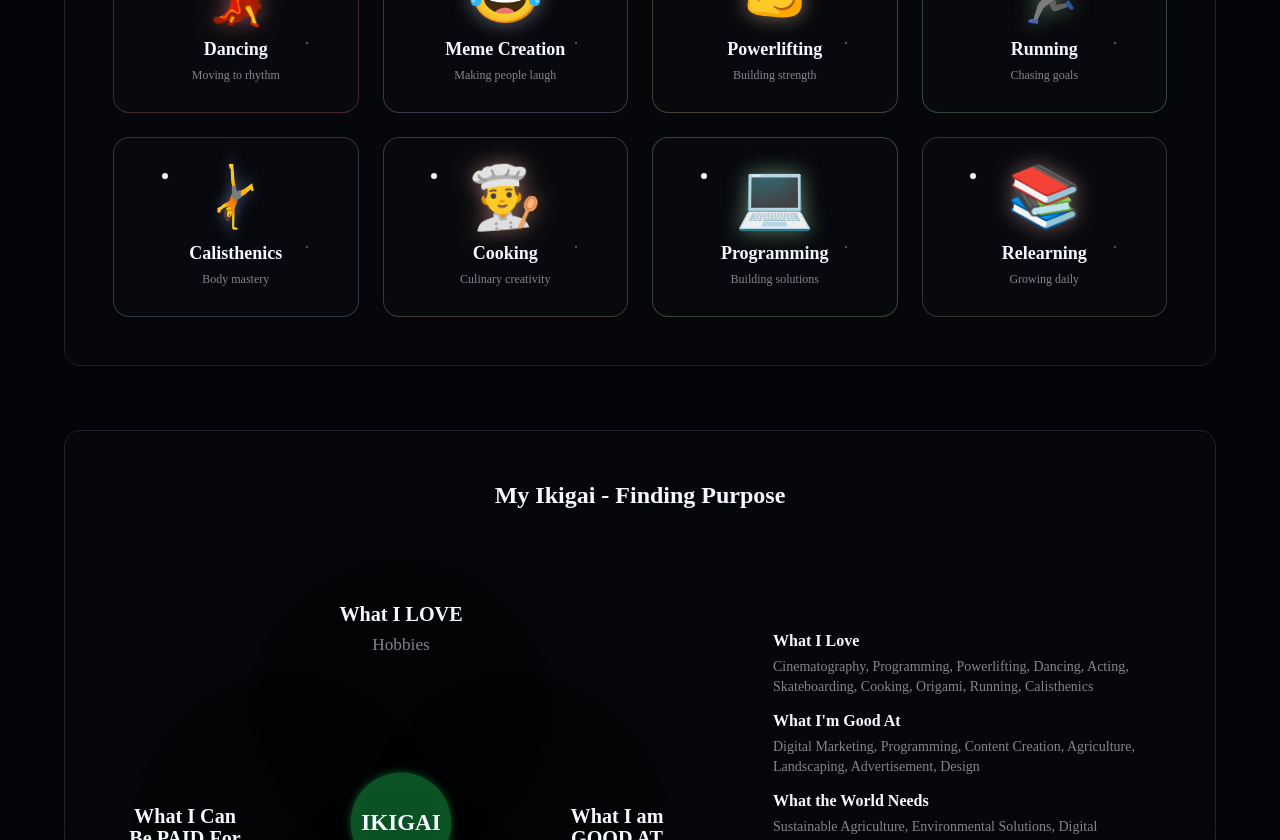
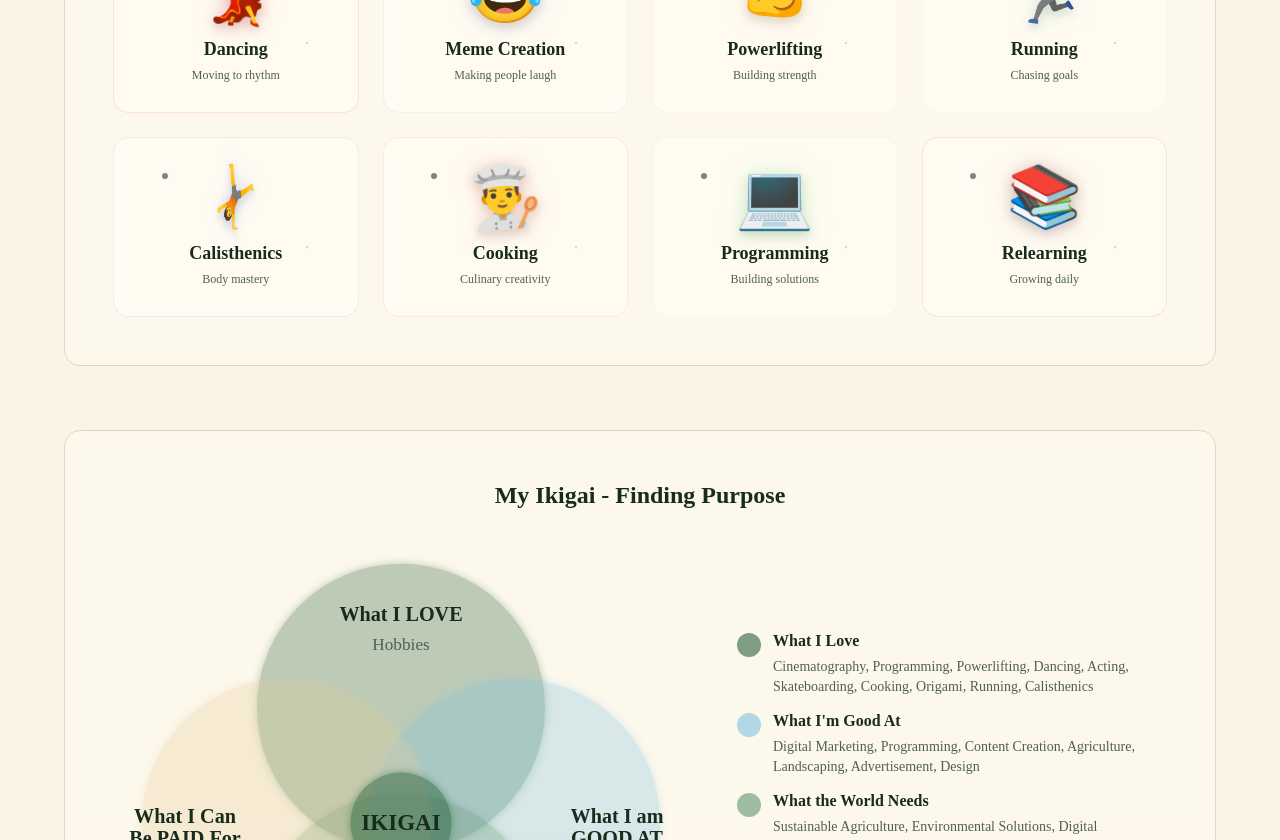
Before and after one commit to bcbirkel/research-portfolio, a Next.js app: page / in a window 1280 px wide. Shown: the part 1960-2800 px from the top of the page. Built offline with nearby package versions, Linux system fonts and the light colour scheme; a web font is replaced by a local one.

Commit message:
feat: update color scheme to light palette and adjust UI elements
Updated global color scheme to a light palette with cream, forest green, and light blue. Adjusted UI elements and animations to match the new color scheme.

V0-Chat-Id: yfefJtuADU6

```diff
--- a/app/globals.css
+++ b/app/globals.css
@@ -4,31 +4,33 @@
 @custom-variant dark (&:is(.dark *));
 
 :root {
-  /* Custom cinematic portfolio color scheme */
-  --background: oklch(0.11 0.01 264);
-  --foreground: oklch(0.98 0.01 264);
-  --card: oklch(0.15 0.01 264);
-  --card-foreground: oklch(0.98 0.01 264);
-  --popover: oklch(0.11 0.01 264);
-  --popover-foreground: oklch(0.98 0.01 264);
-  --primary: oklch(0.68 0.12 165);
-  --primary-foreground: oklch(0.11 0.01 264);
-  --secondary: oklch(0.22 0.02 264);
-  --secondary-foreground: oklch(0.98 0.01 264);
-  --muted: oklch(0.22 0.02 264);
-  --muted-foreground: oklch(0.62 0.01 264);
-  --accent: oklch(0.68 0.12 165);
-  --accent-foreground: oklch(0.11 0.01 264);
+  /* Light portfolio palette: cream, forest green, light blue */
+  --background: oklch(0.97 0.02 85);
+  --foreground: oklch(0.27 0.04 152);
+  --card: oklch(0.99 0.012 85);
+  --card-foreground: oklch(0.27 0.04 152);
+  --popover: oklch(0.99 0.012 85);
+  --popover-foreground: oklch(0.27 0.04 152);
+  --primary: oklch(0.45 0.09 152);
+  --primary-foreground: oklch(0.98 0.015 85);
+  --secondary: oklch(0.9 0.04 230);
+  --secondary-foreground: oklch(0.3 0.05 240);
+  --muted: oklch(0.93 0.025 85);
+  --muted-foreground: oklch(0.47 0.03 152);
+  --accent: oklch(0.84 0.06 230);
+  --accent-foreground: oklch(0.27 0.04 152);
   --destructive: oklch(0.577 0.245 27.325);
-  --destructive-foreground: oklch(0.98 0.01 264);
-  --border: oklch(0.25 0.02 264);
-  --input: oklch(0.25 0.02 264);
-  --ring: oklch(0.68 0.12 165);
-  --chart-1: oklch(0.68 0.12 165);
-  --chart-2: oklch(0.6 0.118 184.704);
-  --chart-3: oklch(0.398 0.07 227.392);
-  --chart-4: oklch(0.828 0.189 84.429);
-  --chart-5: oklch(0.769 0.188 70.08);
+  --destructive-foreground: oklch(0.98 0.01 85);
+  --border: oklch(0.88 0.03 85);
+  --input: oklch(0.88 0.03 85);
+  --ring: oklch(0.45 0.09 152);
+  --chart-1: oklch(0.45 0.09 152);
+  --chart-2: oklch(0.78 0.08 230);
+  --chart-3: oklch(0.62 0.08 152);
+  --chart-4: oklch(0.85 0.07 85);
+  --chart-5: oklch(0.6 0.08 235);
+  --sage: oklch(0.62 0.08 152);
+  --sage-dark: oklch(0.45 0.09 152);
   --radius: 0.625rem;
   --sidebar: oklch(0.985 0 0);
   --sidebar-foreground: oklch(0.145 0 0);
@@ -102,6 +104,8 @@
   --color-chart-3: var(--chart-3);
   --color-chart-4: var(--chart-4);
   --color-chart-5: var(--chart-5);
+  --color-sage: var(--sage);
+  --color-sage-dark: var(--sage-dark);
   --radius-sm: calc(var(--radius) - 4px);
   --radius-md: calc(var(--radius) - 2px);
   --radius-lg: var(--radius);
@@ -135,16 +139,16 @@
   }
 
   ::-webkit-scrollbar-track {
-    background: oklch(0.15 0.01 264);
+    background: oklch(0.93 0.025 85);
   }
 
   ::-webkit-scrollbar-thumb {
-    background: oklch(0.68 0.12 165);
+    background: oklch(0.62 0.08 152);
     border-radius: 5px;
   }
 
   ::-webkit-scrollbar-thumb:hover {
-    background: oklch(0.58 0.12 165);
+    background: oklch(0.45 0.09 152);
   }
 
   /* Added custom animations for 3D scene */
--- a/app/layout.tsx
+++ b/app/layout.tsx
@@ -1,5 +1,5 @@
 import type React from "react"
-import type { Metadata } from "next"
+import type { Metadata, Viewport } from "next"
 
 import "./globals.css"
 import { Geist_Mono, Francois_One as V0_Font_Francois_One, Geist_Mono as V0_Font_Geist_Mono } from 'next/font/google'
@@ -32,6 +32,10 @@ export const metadata: Metadata = {
   },
 }
 
+export const viewport: Viewport = {
+  themeColor: "#f7f1e3",
+}
+
 export default function RootLayout({
   children,
 }: Readonly<{
--- a/components/background-animations.tsx
+++ b/components/background-animations.tsx
@@ -84,7 +84,7 @@ export function BackgroundAnimations() {
     // Draw functions
     const drawStars = () => {
       starsRef.current.forEach((star) => {
-        ctx.fillStyle = `rgba(139, 154, 126, ${star.opacity})`
+        ctx.fillStyle = `rgba(110, 165, 205, ${star.opacity})`
         ctx.beginPath()
         ctx.arc(star.x, star.y, star.size, 0, Math.PI * 2)
         ctx.fill()
@@ -119,8 +119,8 @@ export function BackgroundAnimations() {
           comet.x - Math.cos(comet.angle) * comet.length,
           comet.y - Math.sin(comet.angle) * comet.length,
         )
-        gradient.addColorStop(0, `rgba(139, 154, 126, ${comet.opacity})`)
-        gradient.addColorStop(1, "rgba(139, 154, 126, 0)")
+        gradient.addColorStop(0, `rgba(110, 165, 205, ${comet.opacity})`)
+        gradient.addColorStop(1, "rgba(110, 165, 205, 0)")
 
         ctx.strokeStyle = gradient
         ctx.lineWidth = 2
--- a/components/hobbies-piechart.tsx
+++ b/components/hobbies-piechart.tsx
@@ -5,18 +5,18 @@ import type React from "react"
 import { useEffect, useRef, useState } from "react"
 
 const hobbies = [
-  { name: "Skateboarding", value: 10, color: "hsl(var(--chart-1))" },
-  { name: "Origami", value: 8, color: "hsl(var(--chart-2))" },
-  { name: "Cinematography", value: 12, color: "hsl(var(--chart-3))" },
-  { name: "Acting", value: 9, color: "hsl(var(--chart-4))" },
-  { name: "Dancing", value: 7, color: "hsl(var(--chart-5))" },
-  { name: "Meme Creation", value: 10, color: "hsl(142, 76%, 36%)" },
-  { name: "Powerlifting", value: 11, color: "hsl(24, 100%, 50%)" },
-  { name: "Running", value: 8, color: "hsl(262, 83%, 58%)" },
-  { name: "Calisthenics", value: 9, color: "hsl(199, 89%, 48%)" },
-  { name: "Cooking", value: 7, color: "hsl(340, 82%, 52%)" },
-  { name: "Programming", value: 13, color: "hsl(48, 100%, 50%)" },
-  { name: "Relearning", value: 6, color: "hsl(173, 80%, 40%)" },
+  { name: "Skateboarding", value: 10, color: "var(--chart-1)" },
+  { name: "Origami", value: 8, color: "var(--chart-2)" },
+  { name: "Cinematography", value: 12, color: "var(--chart-3)" },
+  { name: "Acting", value: 9, color: "var(--chart-4)" },
+  { name: "Dancing", value: 7, color: "var(--chart-5)" },
+  { name: "Meme Creation", value: 10, color: "oklch(0.55 0.07 160)" },
+  { name: "Powerlifting", value: 11, color: "oklch(0.88 0.05 220)" },
+  { name: "Running", value: 8, color: "oklch(0.72 0.07 140)" },
+  { name: "Calisthenics", value: 9, color: "oklch(0.7 0.07 225)" },
+  { name: "Cooking", value: 7, color: "oklch(0.8 0.06 75)" },
+  { name: "Programming", value: 13, color: "oklch(0.38 0.07 155)" },
+  { name: "Relearning", value: 6, color: "oklch(0.82 0.05 190)" },
 ]
 
 export function HobbiesPieChart() {
--- a/components/hobby-characters.tsx
+++ b/components/hobby-characters.tsx
@@ -110,7 +110,7 @@ export function HobbyCharacters() {
               {/* Sparkles effect */}
               <div className="absolute inset-0 overflow-hidden rounded-2xl pointer-events-none">
                 <div
-                  className="sparkle absolute w-1 h-1 bg-white rounded-full opacity-0 group-hover:opacity-100"
+                  className="sparkle absolute w-1 h-1 bg-secondary-foreground/60 rounded-full opacity-0 group-hover:opacity-100"
                   style={{
                     top: "20%",
                     left: "20%",
@@ -118,7 +118,7 @@ export function HobbyCharacters() {
                   }}
                 />
                 <div
-                  className="sparkle absolute w-1 h-1 bg-white rounded-full opacity-0 group-hover:opacity-100"
+                  className="sparkle absolute w-1 h-1 bg-secondary-foreground/60 rounded-full opacity-0 group-hover:opacity-100"
                   style={{
                     top: "60%",
                     right: "20%",
@@ -126,7 +126,7 @@ export function HobbyCharacters() {
                   }}
                 />
                 <div
-                  className="sparkle absolute w-1 h-1 bg-white rounded-full opacity-0 group-hover:opacity-100"
+                  className="sparkle absolute w-1 h-1 bg-secondary-foreground/60 rounded-full opacity-0 group-hover:opacity-100"
                   style={{
                     bottom: "20%",
                     left: "50%",
--- a/components/ikigai-diagram.tsx
+++ b/components/ikigai-diagram.tsx
@@ -21,19 +21,19 @@ export function IkigaiDiagram() {
 
             {/* Four circles representing Ikigai quadrants */}
             {/* Top - What You Love (Hobbies) */}
-            <circle cx="200" cy="120" r="100" fill="hsl(var(--chart-1))" opacity="0.3" filter="url(#glow)" />
+            <circle cx="200" cy="120" r="100" fill="var(--chart-1)" opacity="0.3" filter="url(#glow)" />
 
             {/* Right - What You're Good At (Skills) */}
-            <circle cx="280" cy="200" r="100" fill="hsl(var(--chart-2))" opacity="0.3" filter="url(#glow)" />
+            <circle cx="280" cy="200" r="100" fill="var(--chart-2)" opacity="0.3" filter="url(#glow)" />
 
             {/* Bottom - What the World Needs */}
-            <circle cx="200" cy="280" r="100" fill="hsl(var(--chart-3))" opacity="0.3" filter="url(#glow)" />
+            <circle cx="200" cy="280" r="100" fill="var(--chart-3)" opacity="0.3" filter="url(#glow)" />
 
             {/* Left - What You Can Be Paid For */}
-            <circle cx="120" cy="200" r="100" fill="hsl(var(--chart-4))" opacity="0.3" filter="url(#glow)" />
+            <circle cx="120" cy="200" r="100" fill="var(--chart-4)" opacity="0.3" filter="url(#glow)" />
 
             {/* Center circle for Ikigai */}
-            <circle cx="200" cy="200" r="35" fill="hsl(142, 76%, 36%)" opacity="0.5" filter="url(#glow)" />
+            <circle cx="200" cy="200" r="35" fill="var(--primary)" opacity="0.5" filter="url(#glow)" />
 
             {/* Labels */}
             <text x="200" y="60" textAnchor="middle" className="fill-foreground text-sm font-semibold">
@@ -73,7 +73,7 @@ export function IkigaiDiagram() {
             <div className="flex items-start gap-3">
               <div
                 className="w-6 h-6 rounded-full flex-shrink-0 mt-1"
-                style={{ backgroundColor: "hsl(var(--chart-1))", opacity: 0.6 }}
+                style={{ backgroundColor: "var(--chart-1)", opacity: 0.6 }}
               />
               <div>
                 <h4 className="font-semibold mb-1">What I Love</h4>
@@ -87,7 +87,7 @@ export function IkigaiDiagram() {
             <div className="flex items-start gap-3">
               <div
                 className="w-6 h-6 rounded-full flex-shrink-0 mt-1"
-                style={{ backgroundColor: "hsl(var(--chart-2))", opacity: 0.6 }}
+                style={{ backgroundColor: "var(--chart-2)", opacity: 0.6 }}
               />
               <div>
                 <h4 className="font-semibold mb-1">What I'm Good At</h4>
@@ -100,7 +100,7 @@ export function IkigaiDiagram() {
             <div className="flex items-start gap-3">
               <div
                 className="w-6 h-6 rounded-full flex-shrink-0 mt-1"
-                style={{ backgroundColor: "hsl(var(--chart-3))", opacity: 0.6 }}
+                style={{ backgroundColor: "var(--chart-3)", opacity: 0.6 }}
               />
               <div>
                 <h4 className="font-semibold mb-1">What the World Needs</h4>
@@ -113,7 +113,7 @@ export function IkigaiDiagram() {
             <div className="flex items-start gap-3">
               <div
                 className="w-6 h-6 rounded-full flex-shrink-0 mt-1"
-                style={{ backgroundColor: "hsl(var(--chart-4))", opacity: 0.6 }}
+                style={{ backgroundColor: "var(--chart-4)", opacity: 0.6 }}
               />
               <div>
                 <h4 className="font-semibold mb-1">What I Can Be Paid For</h4>
@@ -128,7 +128,7 @@ export function IkigaiDiagram() {
             <div className="flex items-center gap-3">
               <div
                 className="w-6 h-6 rounded-full flex-shrink-0"
-                style={{ backgroundColor: "hsl(142, 76%, 36%)", opacity: 0.7 }}
+                style={{ backgroundColor: "var(--primary)", opacity: 0.7 }}
               />
               <p className="text-sm italic text-muted-foreground">
                 My Ikigai lies at the intersection: Creating sustainable solutions through digital innovation and
--- a/components/three-scene.tsx
+++ b/components/three-scene.tsx
@@ -28,10 +28,10 @@ function EarthScene() {
         <div className="relative w-64 h-64">
           {/* Earth sphere */}
           <div
-            className="absolute inset-0 rounded-full bg-gradient-to-br from-blue-600 via-green-600 to-blue-800 shadow-2xl animate-spin-slow"
+            className="absolute inset-0 rounded-full bg-gradient-to-br from-sky-200 via-emerald-700 to-sky-400 shadow-2xl animate-spin-slow"
             style={{
               animation: "rotate 60s linear infinite",
-              boxShadow: "0 0 80px rgba(59, 130, 246, 0.5), inset 0 0 40px rgba(0, 0, 0, 0.5)",
+              boxShadow: "0 0 80px rgba(125, 180, 220, 0.45), inset 0 0 40px rgba(20, 60, 40, 0.3)",
             }}
           >
             {/* Earth texture overlay */}
@@ -47,7 +47,7 @@ function EarthScene() {
           />
 
           {/* Glow effect */}
-          <div className="absolute inset-0 rounded-full blur-3xl bg-blue-500/20 animate-pulse" />
+          <div className="absolute inset-0 rounded-full blur-3xl bg-sky-300/30 animate-pulse" />
         </div>
       </div>
 
```
